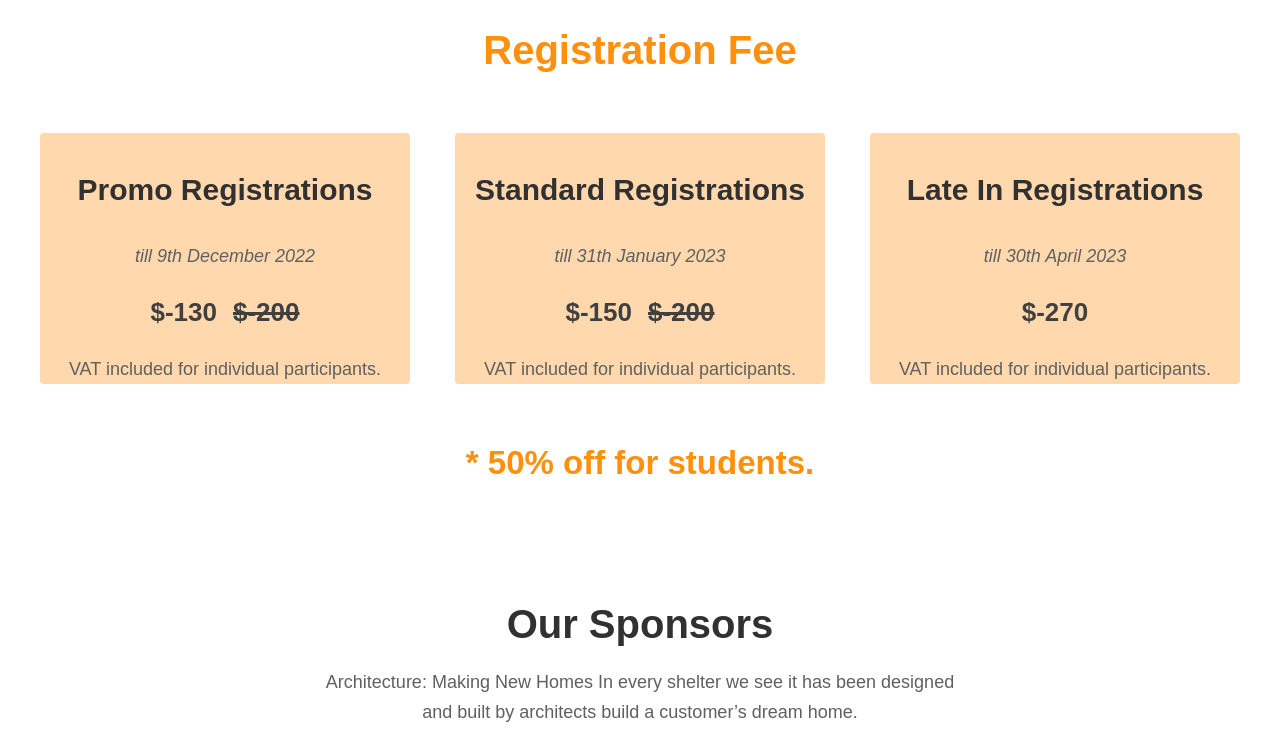
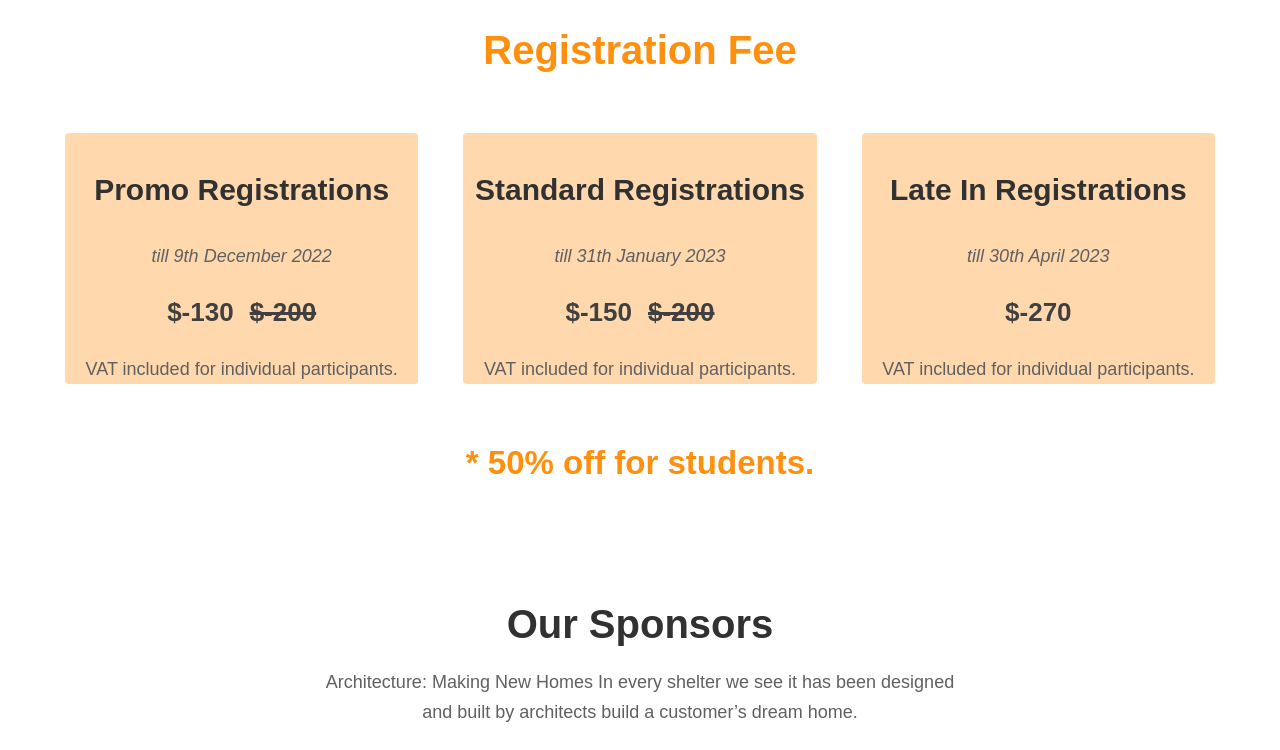
Before and after one commit to msakib01001/assignment2-resolved, a plain HTML site: page index.html in a window 1280 px wide. Shown: the part 3380-4130 px from the top of the page. Drawn offline with Linux system fonts and the light colour scheme.

Commit message:
width-changed

```diff
--- a/style.css
+++ b/style.css
@@ -245,7 +245,7 @@ Hero Section End
     padding-top: 90px 16px;
 }
 .Registrations{
-    width: 1200px;
+    width: 1150px;
     margin: 60px auto;
     text-align: center;
     display: grid;
```
